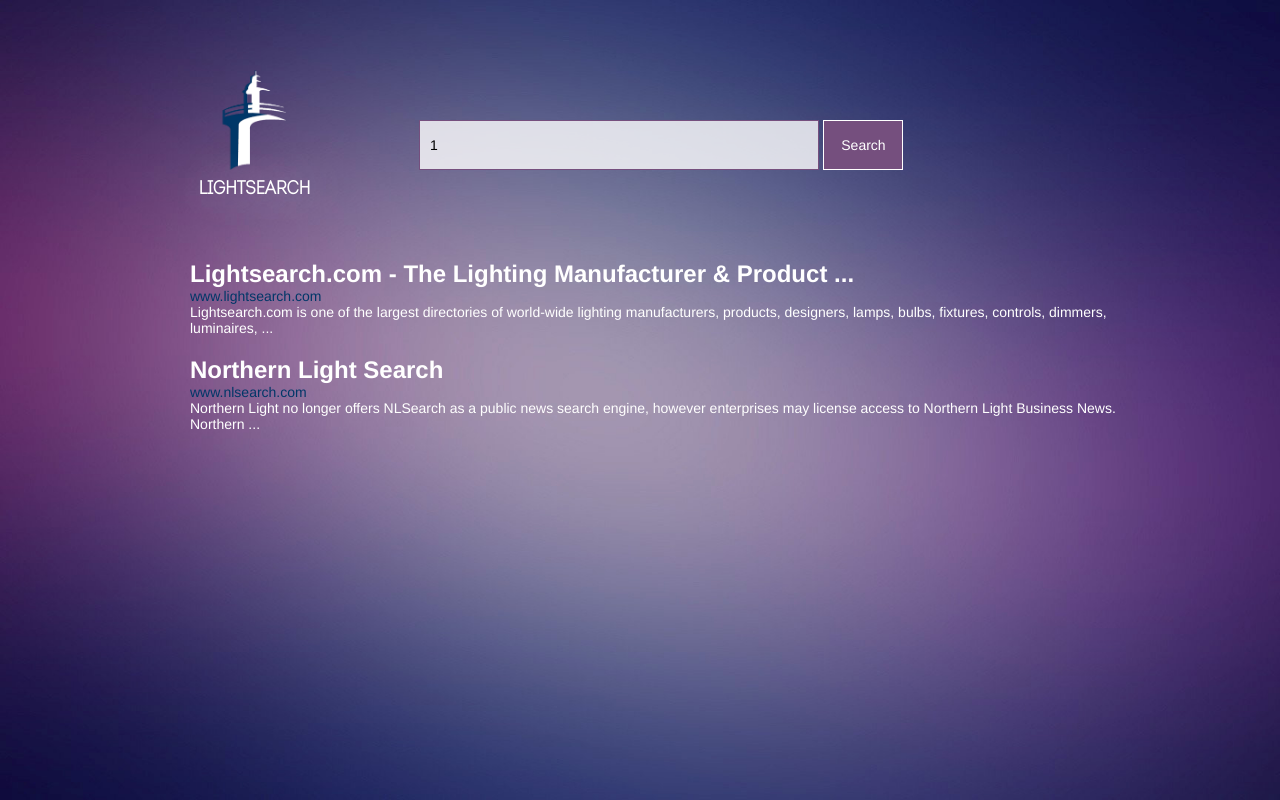
After one commit to thomashuangth/Lightsearch, a PHP site: page /resultat.php?search=1 in a window 1280 px wide. The commit adds this page. Run offline with PHP 8.4, Linux system fonts and the light colour scheme.

Commit message:
Add resultat.php page
*This page is not finished yet

```diff
--- a/css/style.css
+++ b/css/style.css
@@ -31,8 +31,39 @@
 
 .logo img
 {
-	vertical-align: middle;
 	height: 150px;
+}
+
+.resultatpage
+{
+	text-align: left;
+	height: 140px;
+}
+
+.resultatpage > a > .brand
+{
+	float: left;
+}
+
+.resultatpage > a > .brand > .logo
+{
+
+}
+
+.resultatpage > a > .brand > .logo > img
+{
+	height: 100px;
+}
+
+.resultatpage > a > .brand > h3
+{
+	width: 229px;
+	margin: 10px 0;
+	text-align: center;
+	color: white;
+	text-shadow: 0 0 50px white;
+	font-family: Intro;
+	height: 20px;
 }
 
 h1
@@ -57,6 +88,18 @@
 	box-shadow: 0px 0px 1px white;
 }
 
+.resultatsearch
+{
+	position: relative;
+	top: 50px;
+	left: 50px;
+}
+
+.resultatsearch > form
+{
+
+}
+
 form
 {
 	margin: 0;
@@ -73,6 +116,11 @@
 	box-shadow: none;
 	border: solid #754F7E 1px;
 	background: rgba(255,255,255, 0.8);
+}
+
+.resultatsearch > form > #searchbar
+{
+	margin: 0;
 }
 
 #searchbar:focus
@@ -96,6 +144,16 @@
 	list-style: none;
 	box-shadow: 0 0 1px black;
 }
+
+.resultatsearch > #result
+{
+	position: absolute;
+	bottom: auto;
+	left: 230px;
+	top: 38px;
+	width: 483px;
+}
+
 #result  a
 {
 	color: #491442;
@@ -134,7 +192,7 @@
 	display: list-item;
 }
 
-.searchsection button
+.searchsection button, .resultatsearch button
 {
 	outline: none;
 	font-size: 14px;
@@ -146,15 +204,68 @@
 	border: solid white 1px;
 }
 
-.searchsection button:hover
+.searchsection button:hover, .resultatsearch button:hover
 {
 	background: #8D6696;
 	cursor: pointer;
 }
 
-.searchsection button:active
+.searchsection button:active, .resultatsearch button:active
 {
 	color: #;
 	box-shadow: inset 0 5px 10px #583B5E;
 	background: #754F7E;
 }
+
+.allresult
+{
+	clear: both;
+	margin-left: 50px;
+	margin-top: 50px;
+}
+
+.allresult > ul
+{
+	list-style: none;
+	padding: 0;
+}
+
+.allresult > ul > li
+{
+	margin-bottom: 20px;
+}
+
+.allresult > ul > li > h3
+{
+	margin: 0;
+	font-size: 24px;
+}
+
+.allresult > ul > li > h3:hover
+{
+	text-shadow: 0 0 10px black;
+	-webkit-transition: text-shadow 0.1s;
+	-moz-transition: text-shadow 0.1s;
+	-ms-transition: text-shadow 0.1s;
+	-o-transition: text-shadow 0.1s;
+	transition: text-shadow 0.1s;
+}
+
+.allresult > ul > li > h3 > a
+{
+	color: white;
+	text-decoration: none;
+}
+
+.allresult > ul > li > .link
+{
+	color: #003768;
+	font-size: 14px;
+}
+
+.allresult > ul > li > .description
+{
+	color: white;
+	font-size: 14px;
+	font-weight: 300;
+}
--- a/index.php
+++ b/index.php
@@ -15,8 +15,10 @@
 			<h1>LightSearch</h1>
 		</header>
 		<div class="searchsection">
-			<input id="searchbar" name="search" type="text" placeholder="Recherche..." autocomplete="off" onkeyup="searchWebsite()">
-			<button onclick="searchWebsite()">Search</button>
+			<form action="resultat.php" method="GET">
+				<input id="searchbar" name="search" type="text" placeholder="Recherche..." autocomplete="off" onkeyup="searchWebsite()">
+				<button onclick="searchWebsite()">Search</button>
+			</form>
 			<ul id="result">
 			</ul>
 		</div>
--- a/javascript/jscript_one.js
+++ b/javascript/jscript_one.js
@@ -35,23 +35,3 @@
 	xmlhttp.open("GET","listResult.php?description="+description,true);
 	xmlhttp.send();
 }
-
-function leftArrowPressed() {
-	console.log("Left");
-}
-
-function rightArrowPressed() {
-	console.log("Right");
-}
-
-document.onkeydown = function(evt) {
-    evt = evt || window.event;
-    switch (evt.keyCode) {
-        case 37:
-            leftArrowPressed();
-            break;
-        case 39:
-            rightArrowPressed();
-            break;
-    }
-};
--- /dev/null
+++ b/resultat.php
@@ -0,0 +1,42 @@
+<html>
+	<head>
+		<title>Lightsearch</title>
+		<link type="text/css" href="css\style.css" rel="stylesheet"/>
+		<script type="text/javascript" src="javascript/jscript_one.js"></script>
+		<link rel="icon" href="favicon.png" type="image/icon">
+	</head>
+	<body>
+		<header class="resultatpage">
+			<a href="index.php">
+				<div class="brand">
+					<div class="logo"><img src="images/logo2.png" alt="LightSearch"></div>
+					<h3>LightSearch</h3>
+				</div>
+			</a>
+			<div class="resultatsearch">
+				<form action="resultat.php" method="GET">
+					<input id="searchbar" name="search" type="text" placeholder="Recherche..." autocomplete="off" onkeyup="searchWebsite()" value="<?php echo $_GET["search"] ?>">
+					<button onclick="searchWebsite()">Search</button>
+				</form>
+				<ul id="result">
+				</ul>
+			</div>
+		</header>
+		<div class="allresult">
+			<ul>
+				<li>
+					<h3><a href="#">Lightsearch.com - The Lighting Manufacturer & Product ...</a></h3>
+					<div class="link">www.lightsearch.com</div>
+					<div class="description">Lightsearch.com is one of the largest directories of world-wide lighting manufacturers, products, designers, lamps, bulbs, fixtures, controls, dimmers, luminaires, ...</div>
+				</li>
+				<li>
+					<h3><a href="#">Northern Light Search</a></h3>
+					<div class="link">www.nlsearch.com</div>
+					<div class="description">Northern Light no longer offers NLSearch as a public news search engine, however enterprises may license access to Northern Light Business News. Northern ...</div>
+				</li>
+			</ul>
+		</div>
+
+
+	</body>
+</html>
```
